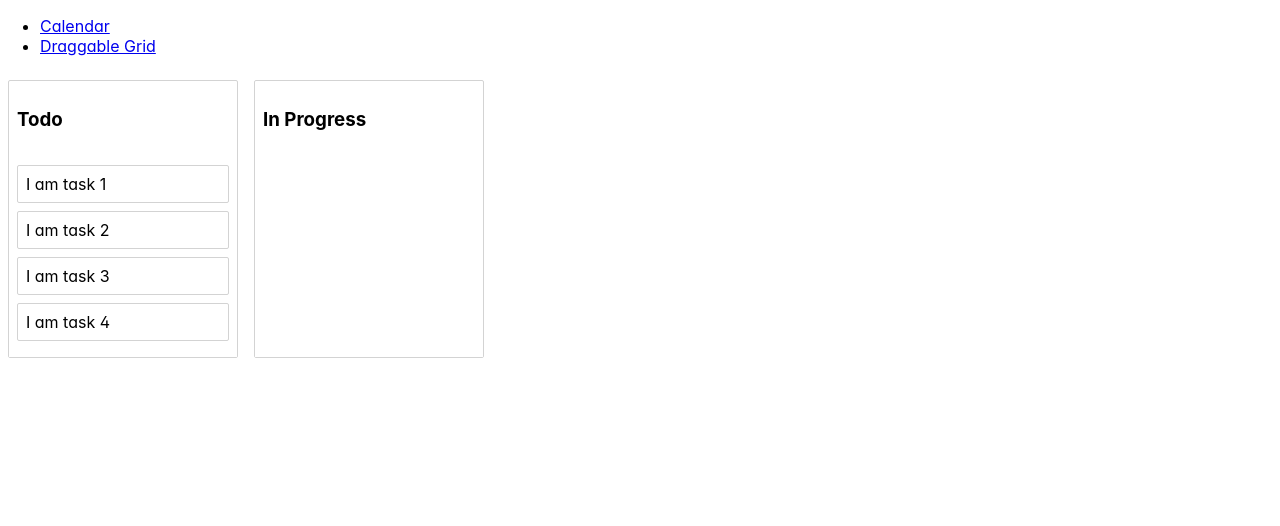
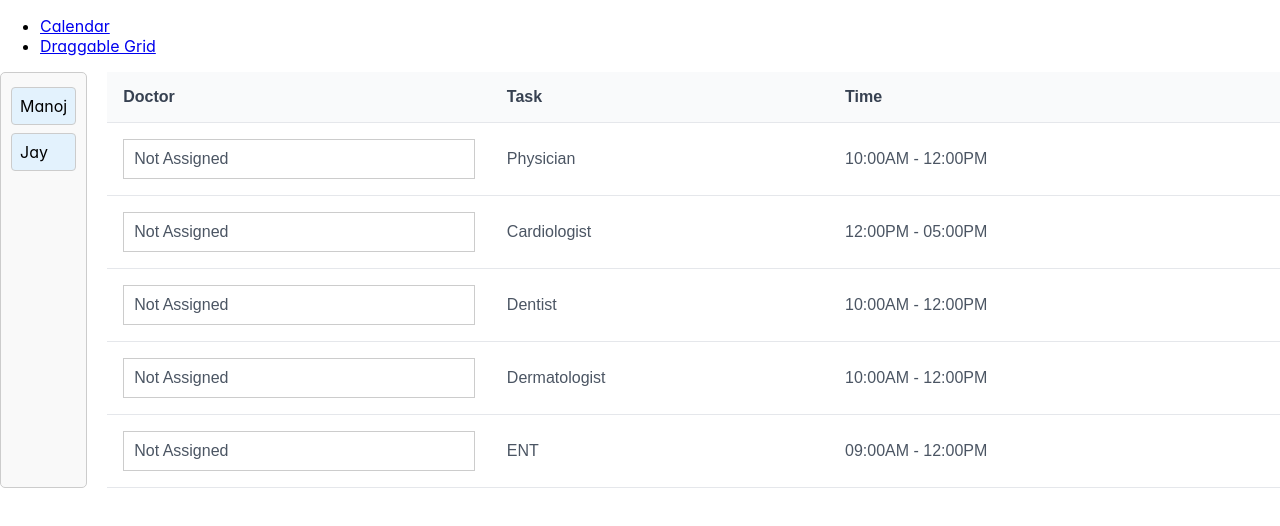
Before and after one commit to heli2000/react_components, a React (Create React App) app: page /draggable-grid in a window 1280 px wide. Shown: the top 526 px of the page. Built offline with nearby package versions, Linux system fonts and the light colour scheme; a web font is replaced by a local one.

Commit message:
draggable grid

```diff
--- a/package.json
+++ b/package.json
@@ -12,6 +12,8 @@
     "react": "^18.3.1",
     "react-beautiful-dnd": "^13.1.1",
     "react-big-calendar": "^1.12.1",
+    "react-dnd": "^16.0.1",
+    "react-dnd-html5-backend": "^16.0.1",
     "react-dom": "^18.3.1",
     "react-router-dom": "^6.23.1",
     "react-scripts": "5.0.1",
--- a/src/Components/DraggableGrid/Column.jsx
+++ b/src/Components/DraggableGrid/Column.jsx
@@ -2,6 +2,9 @@ import React from "react";
 import styled from "@emotion/styled";
 import Task from "./Task";
 import { Droppable, Draggable } from "react-beautiful-dnd";
+import { DataTable } from "primereact/datatable";
+import { Column as DTCol } from "primereact/column";
+import { DraggableRow } from "./DraggableRow";
 
 const Container = styled("div")`
   margin: 8px;
@@ -21,18 +24,12 @@ const TaskList = styled("div")`
   flex-grow: 1;
   min-height: 100px;
   transition: background-color ease 0.2s;
-  background-color: ${props =>
+  background-color: ${(props) =>
     props.isDraggingOver ? "palevioletred" : "white"};
 `;
 const Column = ({ tasks, column, index }) => {
   return (
-    <Draggable draggableId={column.id} index={index} type="column">
-      {provided => (
-        <Container
-          ref={provided.innerRef}
-          {...provided.draggableProps}
-          {...provided.dragHandleProps}
-        >
+    <Container>
       <Title>{column.title}</Title>
       <Droppable droppableId={column.id} type="task">
         {(provided, snapshot) => (
@@ -42,15 +39,13 @@ const Column = ({ tasks, column, index }) => {
             {...provided.droppableProps}
           >
             {tasks.map((task, index) => (
-                  <Task key={task.id} task={task} index={index} />
+              <DraggableRow key={task.id} task={task} index={index} />
             ))}
             {provided.placeholder}
           </TaskList>
         )}
       </Droppable>
     </Container>
-      )}
-    </Draggable>
   );
 };
 
--- /dev/null
+++ b/src/Components/DraggableGrid/DraggableGrid.jsx
@@ -0,0 +1,140 @@
+import React, { useState } from "react";
+import { useDrag, useDrop } from "react-dnd";
+import { DataTable } from "primereact/datatable";
+import { Column } from "primereact/column";
+import { data as initialData, doctors as initialDoctors } from "./gridData";
+import styled from "@emotion/styled/macro";
+
+const Container = styled("div")`
+  display: flex;
+  background-color: ${(props) =>
+    props.isDraggingOver ? "#639ee2" : "inherit"};
+`;
+
+const DoctorList = styled("div")`
+  display: flex;
+  flex-direction: column;
+  margin-right: 20px;
+  padding: 10px;
+  border: 1px solid #ccc;
+  border-radius: 5px;
+  background-color: #f9f9f9;
+`;
+
+const DoctorItem = styled("div")`
+  padding: 8px;
+  margin: 4px 0;
+  border: 1px solid #ccc;
+  border-radius: 4px;
+  background-color: #e3f2fd;
+  cursor: pointer;
+  &:hover {
+    background-color: #bbdefb;
+  }
+`;
+
+const GridContainer = styled("div")`
+  flex-grow: 1;
+`;
+
+const Doctor = ({ doctor, onDrop }) => {
+  const [, drop] = useDrop(() => ({
+    accept: "DOCTOR",
+    drop: (item) => onDrop(item.doctor, null), // Null task means drop to doctor list
+  }));
+
+  const [, drag] = useDrag(() => ({
+    type: "DOCTOR",
+    item: { doctor },
+  }));
+
+  return (
+    <DoctorItem ref={(node) => drag(drop(node))}>{doctor.name}</DoctorItem>
+  );
+};
+
+const DroppableCell = ({ task, onDrop, doctor }) => {
+  const [{ isOver }, drop] = useDrop(() => ({
+    accept: "DOCTOR",
+    drop: (item) => onDrop(item.doctor, task),
+    collect: (monitor) => ({
+      isOver: !!monitor.isOver(),
+    }),
+  }));
+
+  const [, drag] = useDrag(() => ({
+    type: "DOCTOR",
+    item: { doctor },
+    collect: (monitor) => ({
+      isDragging: !!monitor.isDragging(),
+    }),
+  }));
+
+  return (
+    <div
+      id={task.id}
+      ref={(node) => {
+        drag(drop(node));
+      }}
+      style={{
+        border: `1px solid ${isOver ? "#639ee2" : "#ccc"}`,
+        padding: "10px",
+        backgroundColor: isOver ? "#f0f8ff" : "#ffffff",
+      }}
+    >
+      {doctor ? doctor.name : "Not Assigned"}
+    </div>
+  );
+};
+
+const DraggableGrid = () => {
+  const [data, setData] = useState(initialData);
+  const [doctors, setDoctors] = useState(initialDoctors);
+
+  const handleDrop = (doctor, task) => {
+    if (task) {
+      // Update the grid data to assign the doctor to the task
+      setData((prevData) =>
+        prevData.map((item) =>
+          item.content === task ? { ...item, doctor } : item
+        )
+      );
+    }
+
+    // Remove the doctor from the doctor list
+    doctor &&
+      setDoctors((prevDoctors) =>
+        prevDoctors.filter((d) => d.id !== doctor.id)
+      );
+  };
+
+  return (
+    <Container>
+      <DoctorList>
+        {doctors &&
+          doctors.map((obj) => (
+            <Doctor key={obj.id} doctor={obj} onDrop={handleDrop} />
+          ))}
+      </DoctorList>
+      <GridContainer>
+        <DataTable value={data}>
+          <Column
+            field="content"
+            header="Doctor"
+            body={(rowData) => (
+              <DroppableCell
+                task={rowData.content}
+                onDrop={handleDrop}
+                doctor={rowData.doctor}
+              />
+            )}
+          />
+          <Column field="content" header="Task"></Column>
+          <Column field="time" header="Time"></Column>
+        </DataTable>
+      </GridContainer>
+    </Container>
+  );
+};
+
+export default DraggableGrid;
--- /dev/null
+++ b/src/Components/DraggableGrid/DraggableRow.jsx
@@ -0,0 +1,30 @@
+import React from "react";
+import { Draggable } from "react-beautiful-dnd";
+import styled from "@emotion/styled";
+
+const GridRow = styled("div")`
+  display: grid;
+  grid-template-columns: 1fr 1fr;
+  align-items: center;
+  padding: 8px;
+  margin-bottom: 4px;
+  border: 1px solid lightgrey;
+  background-color: ${(props) => (props.isDragging ? "lightgreen" : "white")};
+`;
+
+export const DraggableRow = ({ task, index }) => (
+  <Draggable draggableId={task.id} index={index}>
+    {(provided, snapshot) => (
+      <GridRow
+        ref={provided.innerRef}
+        {...provided.draggableProps}
+        {...provided.dragHandleProps}
+        isDragging={snapshot.isDragging}
+        style={provided.draggableProps.style}
+      >
+        <div>{task.content}</div>
+        <div>{task.time}</div>
+      </GridRow>
+    )}
+  </Draggable>
+);
--- a/src/Components/DraggableGrid/data.js
+++ b/src/Components/DraggableGrid/data.js
@@ -1,27 +1,28 @@
 export default {
   tasks: {
-    "task-1": { id: "task-1", content: "I am task 1" },
-    "task-2": { id: "task-2", content: "I am task 2" },
-    "task-3": { id: "task-3", content: "I am task 3" },
-    "task-4": { id: "task-4", content: "I am task 4" },
+    "dr-1": { id: "dr-1", content: "Physician", time: "10:00AM - 12:00PM" },
+    "dr-2": { id: "dr-2", content: "Cardiologist", time: "12:00PM - 05:00PM" },
+    "dr-3": { id: "dr-3", content: "Dentist", time: "10:00AM - 12:00PM" },
+    "dr-4": { id: "dr-4", content: "Dermatologist", time: "10:00AM - 12:00PM" },
+    "dr-5": { id: "dr-5", content: "ENT", time: "09:00AM - 12:00PM" },
   },
   columns: {
     "column-1": {
       id: "column-1",
-      title: "Todo",
-      taskIds: ["task-1", "task-2", "task-3", "task-4"],
+      title: "KD Hospital",
+      taskIds: ["dr-1", "dr-2"],
     },
     "column-2": {
       id: "column-2",
-      title: "In Progress",
-      taskIds: [],
+      title: "Bodyline",
+      taskIds: ["dr-3", "dr-4"],
     },
     "column-3": {
       id: "column-3",
-      title: "Done",
-      taskIds: [],
+      title: "Jivaraj Mehta",
+      taskIds: ["dr-5"],
     },
   },
   // columnOrder: ["column-1", "column-2", "column-3"]
-  columnOrder: ["column-1", "column-2"],
+  columnOrder: ["column-1", "column-2", "column-3"],
 };
--- /dev/null
+++ b/src/Components/DraggableGrid/gridData.js
@@ -0,0 +1,18 @@
+export const data = [
+  { id: "dr-1", content: "Physician", time: "10:00AM - 12:00PM" },
+  { id: "dr-2", content: "Cardiologist", time: "12:00PM - 05:00PM" },
+  { id: "dr-3", content: "Dentist", time: "10:00AM - 12:00PM" },
+  { id: "dr-4", content: "Dermatologist", time: "10:00AM - 12:00PM" },
+  { id: "dr-5", content: "ENT", time: "09:00AM - 12:00PM" },
+];
+
+export const doctors = [
+  {
+    id: "dr-6",
+    name: "Manoj",
+  },
+  {
+    id: "dr-7",
+    name: "Jay",
+  },
+];
--- /dev/null
+++ b/src/Components/DraggableGrid/index.js
@@ -0,0 +1,12 @@
+import React from "react";
+import { DndProvider } from "react-dnd";
+import { HTML5Backend } from "react-dnd-html5-backend";
+import DraggableGrid from "./DraggableGrid";
+
+const GridDNDProvider = () => (
+  <DndProvider backend={HTML5Backend}>
+    <DraggableGrid />
+  </DndProvider>
+);
+
+export default GridDNDProvider;
--- a/src/Routing/index.js
+++ b/src/Routing/index.js
@@ -2,7 +2,7 @@ import React from "react";
 import { BrowserRouter, Route, Routes } from "react-router-dom";
 import App from "../App";
 import Calendar from "../Components/Calendar";
-import DraggableGrid from "../Components/DraggableGrid";
+import GridDNDProvider from "../Components/DraggableGrid";
 
 const index = () => {
   return (
@@ -10,7 +10,7 @@ const index = () => {
       <Routes>
         <Route path="/" element={<App />}>
           <Route path="calendar" element={<Calendar />} />
-          <Route path="draggable-grid" element={<DraggableGrid />} />
+          <Route path="draggable-grid" element={<GridDNDProvider />} />
         </Route>
       </Routes>
     </BrowserRouter>
```
Also changed, not shown: src/Components/DraggableGrid/index_old.jsx (renamed from src/Components/DraggableGrid/index.jsx), 1 other file (tests, documents, lock files or other folders). Lines whose indentation alone changed are shown as unchanged.
